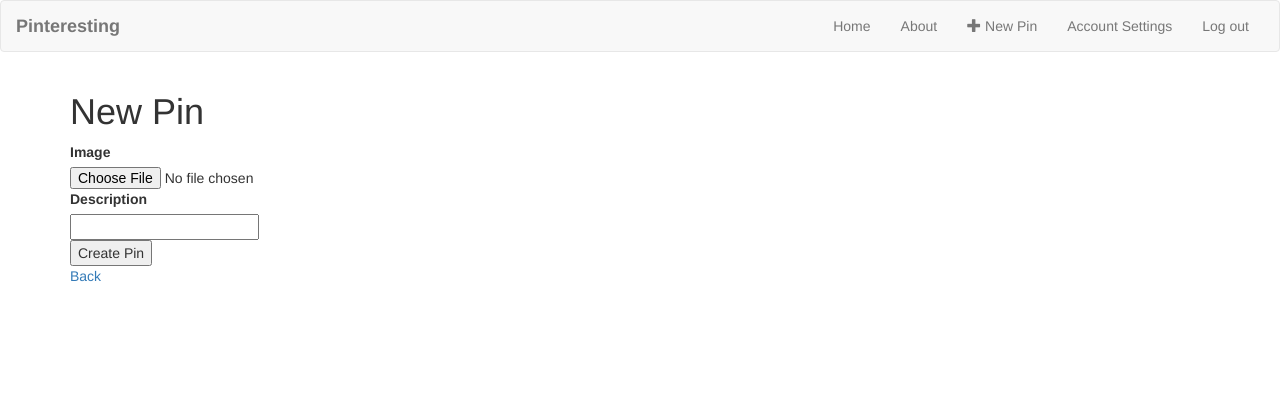
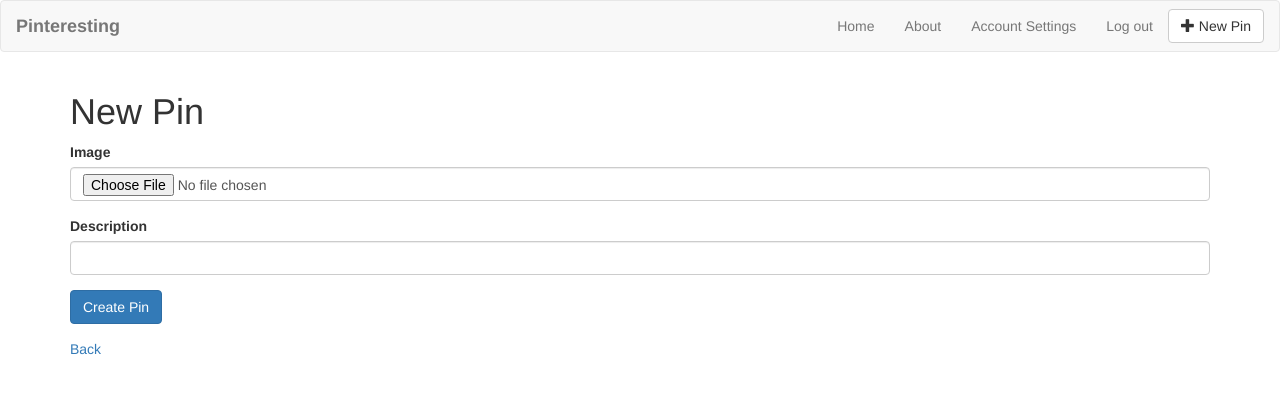
Before and after one commit to hustheguru/pinteresting, a Rails app: page /pins/new in a window 1280 px wide. Shown: the top 394 px of the page. Run offline with Rails 7, Linux system fonts and the light colour scheme; the visitor is signed in with stand-in values (Sample User, id 1); style sheets or scripts are compiled from the project's sources; parts of the project's set-up code (start-up, migrations or seed data) failed here and were passed over; some libraries are stand-ins or nearby versions.

Commit message:
Final touches to pinteresting

```diff
--- a/app/views/layouts/_header.html.erb
+++ b/app/views/layouts/_header.html.erb
@@ -15,14 +15,16 @@
     <!-- Collect the nav links, forms, and other content for toggling -->
     <div class="collapse navbar-collapse" id="bs-example-navbar-collapse-1">
       <ul class="nav navbar-nav navbar-right">
+        <% if user_signed_in? %>
+        <%= link_to new_pin_path do %>
+
+          <button type="button" class="btn btn-default navbar-btn"><span class="glyphicon glyphicon-plus"></span> New Pin </button>
+          <%end%>
+   <%end%>
         <li><%= link_to "Home", root_path%></li>
         <li><%= link_to "About", about_path%></li>
        <!-- Displays links in header if a user is signed in -->
         <% if user_signed_in? %>
-        <li><%= link_to new_pin_path do %>
-          <span class="glyphicon glyphicon-plus"></span> New Pin
-          <%end%>
-        </li>
         <li><%= link_to "Account Settings", edit_user_registration_path %></li>
         <li><%= link_to "Log out", destroy_user_session_path, method: :delete %></li>
         <% else %>
--- a/app/views/pins/_form.html.erb
+++ b/app/views/pins/_form.html.erb
@@ -10,15 +10,16 @@
       </ul>
     </div>
   <% end %>
-  <div class="field">
-    <%= f.label :image %><br>
-    <%= f.file_field :image %>
+
+  <div class="form-group">
+    <%= f.label :image %>
+    <%= f.file_field :image, class:"form-control" %>
   </div>
-  <div class="field">
+  <div class="form-group">
     <%= f.label :description %><br>
-    <%= f.text_field :description %>
+    <%= f.text_field :description, class:"form-control" %>
   </div>
-  <div class="actions">
-    <%= f.submit %>
+  <div class="form-group">
+    <%= f.submit class: "btn btn-primary"%>
   </div>
 <% end %>
--- a/app/views/pins/show.html.erb
+++ b/app/views/pins/show.html.erb
@@ -9,7 +9,7 @@
 
 <div class="panel-body center">
 	<p> <%= @pin.description %> </p>
-	<p><strong><%= @pin.user.email if @pin.user %></strong></p>
+	<p><strong><%= @pin.user.name if @pin.user %></strong></p>
 
 	<% if @pin.user == current_user %>
 	<%= link_to edit_pin_path(@pin) do %>
--- a/db/migrate/20160925003908_add_nameto_users.rb
+++ /dev/null
@@ -1,4 +0,0 @@
-class AddNametoUsers < ActiveRecord::Migration
-  def change
-  end
-end
```
